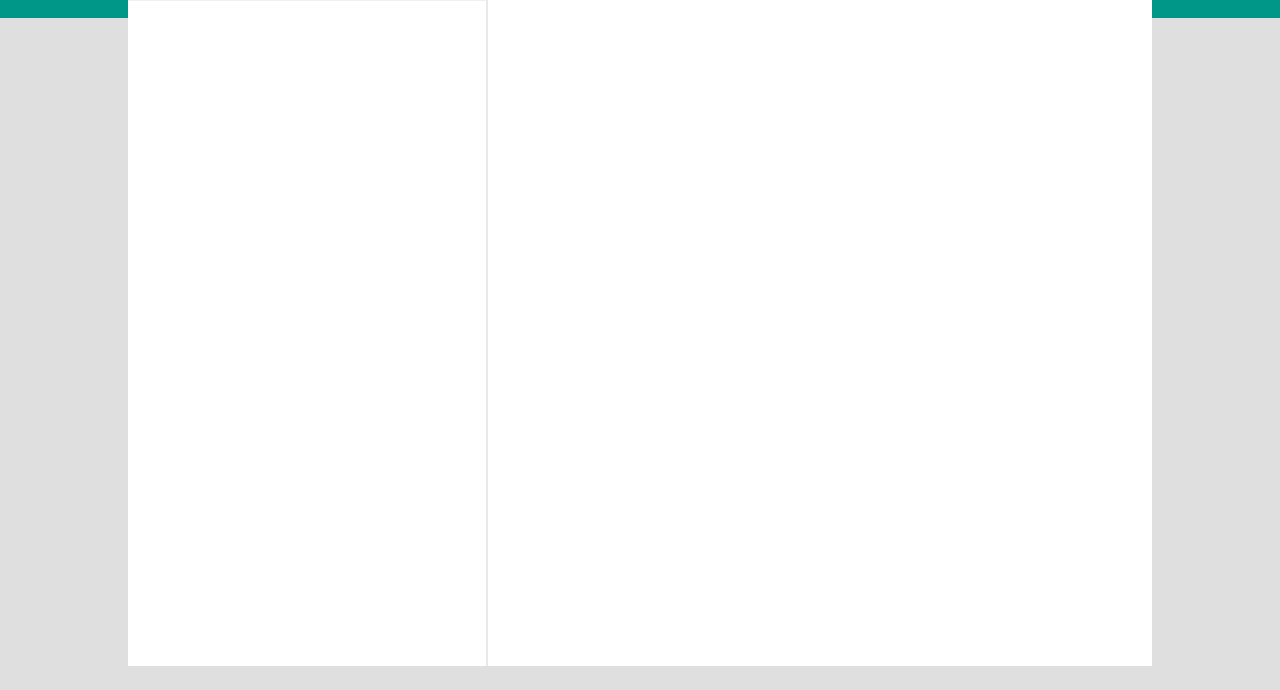
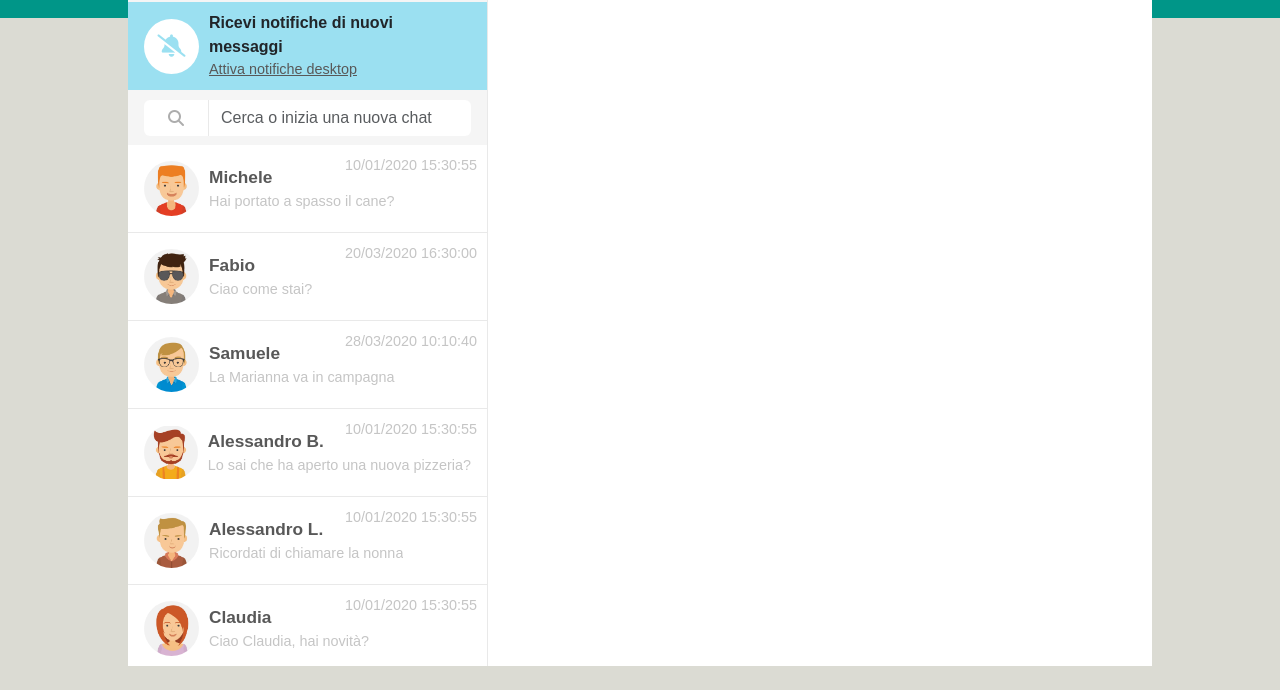
Before and after one commit to gabrielepetralia/vue-boolzapp, a plain HTML site: page milestone-1/index.html in a window 1280 px wide. Shown: the part 110-800 px from the top of the page. Drawn offline with nearby package versions, Linux system fonts and the light colour scheme.

Commit message:
[add] contacts-col content

```diff
--- a/milestone-1/assets/css/style.css
+++ b/milestone-1/assets/css/style.css
@@ -9,7 +9,7 @@ body {
   font-family: Arial, Helvetica, sans-serif;
 }
 
-.user-icon {
+.circle-img {
   width: 55px;
   height: 55px;
   border-radius: 50%;
@@ -21,15 +21,16 @@ body {
 .user-name {
   font-size: 1.08rem;
   font-weight: bold;
-  color : rgb(100, 100, 100);
+  color : rgb(88, 88, 88);
 }
 
 .header-btns {
   font-size: 1.5rem;
-  color: rgb(173, 173, 173);
+  color: rgb(197, 197, 197);
 }
 
 .header-btn:hover {
+  transform: scale(1.1);
   cursor: pointer;
 }
 
@@ -37,7 +38,7 @@ body {
 /* Main Structure */
 .main-wrapper {
   height: 100vh;
-  background: linear-gradient(0deg, rgb(223, 223, 223) 84%, rgba(0,150,136,1) 84%);
+  background: linear-gradient(0deg, rgb(219, 219, 211) 84%, rgba(0,150,136,1) 84%);
 }
 
 .gp-container {
@@ -47,14 +48,90 @@ body {
 
 /* Contacts Column */
 .contacts-col {
+  height: 100%;
   width: 35%;
   min-width: 360px;
   height: 100%;
-  border-right: 2px solid rgb(233, 233, 233);
+  border-right: 1px solid rgb(233, 233, 233);
 }
 
 .contacts-header {
+  height: 88px;
+  background-color: rgb(245, 245, 245);
+}
+
+.notifications {
+  height: 88px;
+  background-color: rgb(155, 224, 241);
+}
+
+.notifications .active-notifications {
+  font-size: 0.9rem;
+  color :rgb(88, 88, 88);
+}
+
+.notifications .active-notifications:hover {
+  cursor: pointer;
+}
+
+.notifications .bell {
+  font-size : 1.4rem;
+  color : rgb(155, 224, 241);
+}
+
+.search-chat {
+  height: 55px;
+  background-color: rgb(245, 245, 245);
+}
+
+.search-chat .search-lens {
+  background-color: white;
+  border: 0;
+  border-right: 2px solid rgb(233, 233, 233);
+  color: rgb(173, 173, 173);
+}
+
+.search-chat .search-lens:hover {
+  cursor : pointer;
+}
+
+.search-chat .search-lens:hover i{
+  transform: scale(1.1);
+}
+
+.contacts-list {
+  height: calc(100% - 231px);
+  background-color: white(155, 224, 241);
+  overflow-y : scroll;
+}
+
+.contacts-list .contact {
+  position: relative;
+  border-bottom: 1px solid rgb(233, 233, 233);
+}
+
+.contacts-list .contact:hover {
   background-color: rgb(240, 240, 240);
+  cursor: pointer;
+}
+
+.contacts-list .contact .message,
+.contacts-list .contact .date {
+  font-size: 0.9rem;
+  color : rgb(197, 197, 197);
+}
+
+.contacts-list .contact .message {
+  max-width: 400px;
+  white-space: nowrap;
+  overflow: hidden;
+  text-overflow : ellipsis;
+}
+
+.contacts-list .contact .date {
+  position : absolute;
+  right : 10px;
+  top : 10px;
 }
 
 /* Chat Column */
--- a/milestone-1/assets/js/db.js
+++ b/milestone-1/assets/js/db.js
@@ -1,7 +1,7 @@
 const contacts = [
   {
     name: 'Michele',
-    avatar: './img/avatar_1.png',
+    avatar: 'avatar_1.jpg',
     visible: true,
     messages: [
         {
@@ -23,7 +23,7 @@ const contacts = [
   },
   {
     name: 'Fabio',
-    avatar: './img/avatar_2.png',
+    avatar: 'avatar_2.jpg',
     visible: true,
     messages: [
         {
@@ -45,7 +45,7 @@ const contacts = [
   },
   {
     name: 'Samuele',
-    avatar: './img/avatar_3.png',
+    avatar: 'avatar_3.jpg',
     visible: true,
     messages: [
         {
@@ -67,7 +67,7 @@ const contacts = [
   },
   {
     name: 'Alessandro B.',
-    avatar: './img/avatar_4.png',
+    avatar: 'avatar_4.jpg',
     visible: true,
     messages: [
         {
@@ -84,7 +84,7 @@ const contacts = [
   },
   {
     name: 'Alessandro L.',
-    avatar: './img/avatar_5.png',
+    avatar: 'avatar_5.jpg',
     visible: true,
     messages: [
         {
@@ -101,7 +101,7 @@ const contacts = [
   },
   {
     name: 'Claudia',
-    avatar: './img/avatar_5.png',
+    avatar: 'avatar_6.jpg',
     visible: true,
     messages: [
         {
@@ -123,7 +123,7 @@ const contacts = [
   },
   {
     name: 'Federico',
-    avatar: './img/avatar_7.png',
+    avatar: 'avatar_7.jpg',
     visible: true,
     messages: [
         {
@@ -140,7 +140,7 @@ const contacts = [
   },
   {
     name: 'Davide',
-    avatar: './img/avatar_8.png',
+    avatar: 'avatar_8.jpg',
     visible: true,
     messages: [
         {
--- a/milestone-1/index.html
+++ b/milestone-1/index.html
@@ -28,10 +28,14 @@
     <div class="main-wrapper d-flex justify-content-center align-items-center">
       <div class="gp-container bg-white">
 
+        <!-- Contacts Column -->
         <div class="contacts-col">
+
+          <!-- Contacts Header -->
           <div class="contacts-header d-flex justify-content-between align-items-center p-3">
+
             <div class="user d-flex justify-content-center align-items-center">
-              <div class="user-icon">
+              <div class="circle-img">
                 <img class="img-fluid" src="assets/img/my_avatar.jpg">
               </div>
               <span class="user-name">Gabriele Petralia</span>
@@ -42,14 +46,65 @@
               <i class="header-btn fa-solid fa-message me-4"></i>
               <i class="header-btn fa-solid fa-ellipsis-vertical"></i>
             </div>
+
           </div>
+          <!-- /Contacts Header -->
+
+
+          <!-- Notifications -->
+          <div class="notifications d-flex align-items-center p-3">
+
+            <div class="circle-img d-flex justify-content-center align-items-center">
+              <i class="bell fa-solid fa-bell-slash"></i>
+            </div>
+
+            <div>
+              <span class="fw-bold">Ricevi notifiche di nuovi messaggi</span>
+              <a class="active-notifications  d-block text-decoration-underline">Attiva notifiche desktop</a>
+            </div>
+
+          </div>
+          <!-- /Notifications -->
+
+          <!-- Search Chat -->
+          <div class="search-chat d-flex align-items-center  px-3 py-2">
+            <div class="input-group">
+              <span class="input-group-text search-lens px-4" id="basic-addon1">
+                <i class="fa-solid fa-magnifying-glass"></i>
+              </span>
+              <input type="text" class="form-control border-0" placeholder="Cerca o inizia una nuova chat">
+            </div>
+          </div>
+          <!-- /Search Chat -->
+
+          <!-- Contacts List -->
+          <ul class="contacts-list list-unstyled">
+            <li v-for="contact in contacts" class="contact d-flex d-flex align-items-center p-3">
+              <div class="circle-img d-flex justify-content-center align-items-center">
+                <img class="img-fluid" :src="'assets/img/' + contact.avatar">
+              </div>
+
+              <div>
+                <span class="user-name d-block">{{contact.name}}</span>
+                <span class="message d-block">{{contact.messages[0].message}}</span>
+              </div>
+
+              <span class="date">{{contact.messages[0].date}}</span>
+            </li>
+          </ul>
+          <!-- Contacts List -->
+
         </div>
+        <!-- /Contacts Column -->
 
+
+        <!-- Chat Column -->
         <div class="chat-col">
           <div class="chat-header">
 
           </div>
         </div>
+        <!-- /Chat Column -->
 
       </div>
     </div>
```
Also changed, not shown: milestone-1/assets/img/avatar_io.jpg (deleted).
